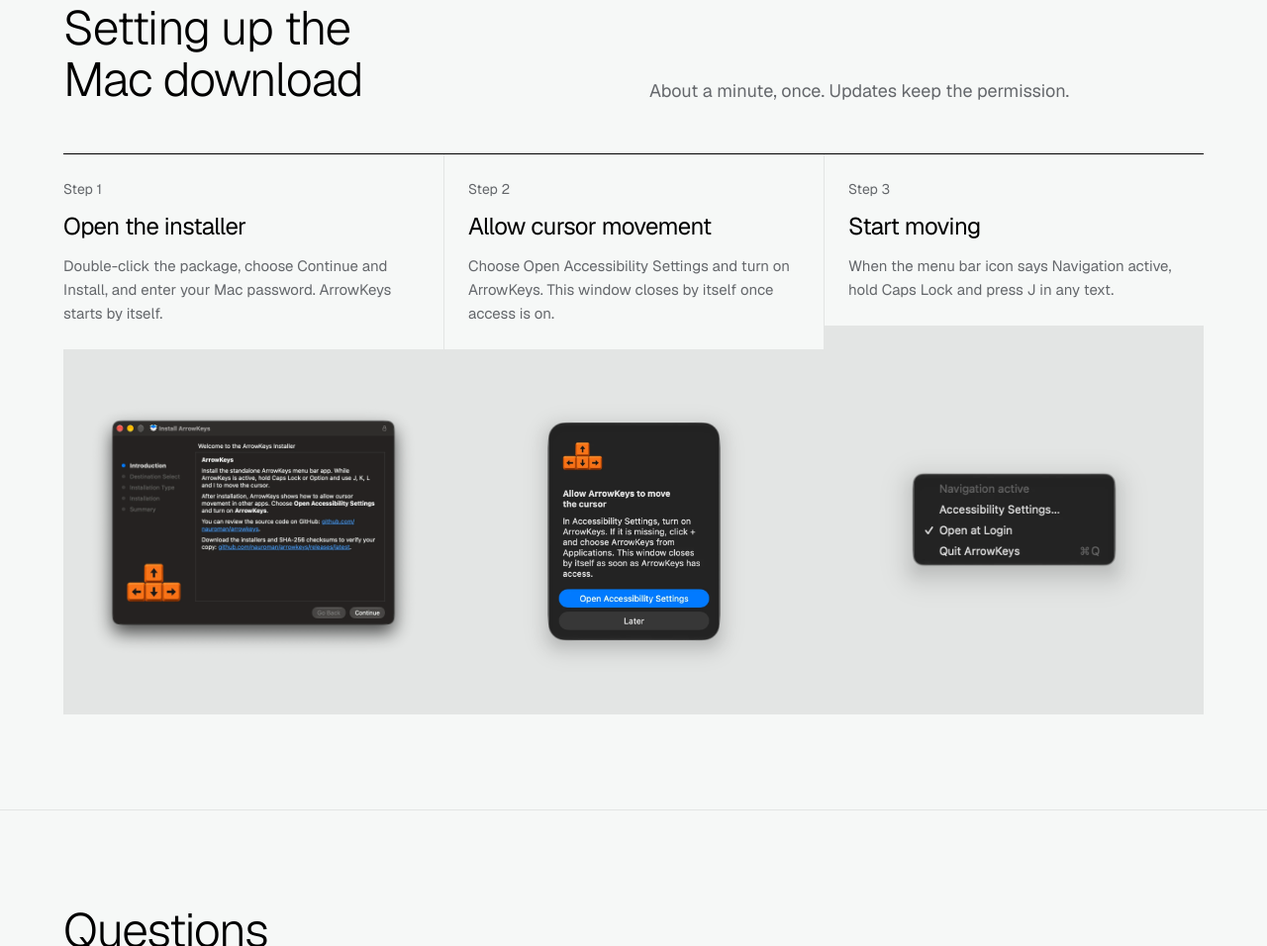
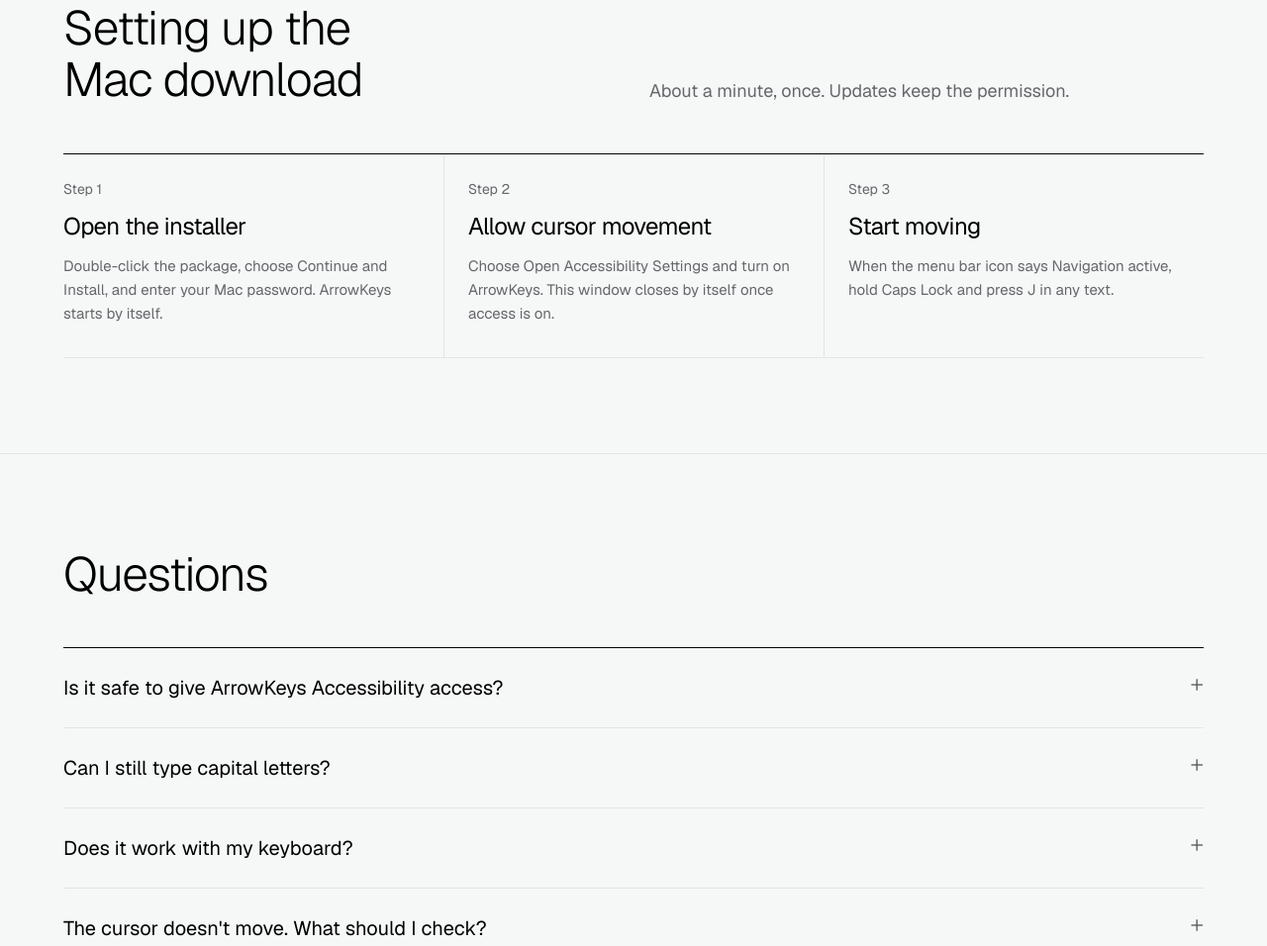
Before and after one commit to nauroman/arrowkeys, a plain HTML site: page docs/index.html in a window 1280 px wide. Shown: the part 2590-3546 px from the top of the page at 99% size. Drawn offline with nearby package versions, Linux system fonts and the light colour scheme.

Commit message:
Drop the screenshots from the website's Mac setup steps
The three steps now read as text in the ruled grid. The README keeps
its screenshots.

Co-Authored-By: Claude Opus 5.5 <noreply@anthropic.com>

```diff
--- a/docs/index.html
+++ b/docs/index.html
@@ -188,17 +188,15 @@
   /* Setup steps */
   .steps { display: grid; grid-template-columns: repeat(3, minmax(0, 1fr)); border-top: 1px solid var(--ink); }
   @media (max-width: 900px) { .steps { grid-template-columns: minmax(0, 1fr); } }
-  .step { display: grid; grid-template-rows: auto 1fr; border-bottom: 1px solid var(--hairline); min-width: 0; }
+  .step { display: grid; border-bottom: 1px solid var(--hairline); min-width: 0; }
   .steps .step + .step { border-left: 1px solid var(--hairline); }
   @media (max-width: 900px) { .steps .step + .step { border-left: 0; } }
-  .step-text { display: grid; gap: 8px; padding: var(--s-24) var(--s-24) var(--s-24) 0; }
+  .step-text { display: grid; gap: 8px; align-content: start; padding: var(--s-24) var(--s-24) var(--s-32) 0; }
   .steps .step + .step .step-text { padding-left: var(--s-24); }
   @media (max-width: 900px) { .steps .step + .step .step-text { padding-left: 0; } }
   .step-text .no { font-size: 14px; color: var(--muted); }
   .step-text h3 { font-size: 24px; font-weight: 400; }
   .step-text p { font-size: 15px; color: var(--muted); }
-  .shot { margin: 0; display: grid; place-items: center; min-height: 300px; padding: var(--s-24); background: var(--hairline); }
-  .shot img { max-height: 320px; width: auto; }
 
   /* Questions */
   .faq { border-top: 1px solid var(--ink); }
@@ -360,15 +358,12 @@
       <div class="steps">
         <div class="step">
           <div class="step-text"><span class="no">Step 1</span><h3>Open the installer</h3><p>Double-click the package, choose Continue and Install, and enter your Mac password. ArrowKeys starts by itself.</p></div>
-          <figure class="shot"><img src="images/mac-installer.webp" width="732" height="560" alt="The ArrowKeys installer welcome screen" loading="lazy"></figure>
         </div>
         <div class="step">
           <div class="step-text"><span class="no">Step 2</span><h3>Allow cursor movement</h3><p>Choose Open Accessibility Settings and turn on ArrowKeys. This window closes by itself once access is on.</p></div>
-          <figure class="shot"><img src="images/mac-access-guide.webp" width="410" height="482" alt="ArrowKeys asks to allow cursor movement, with an Open Accessibility Settings button" loading="lazy"></figure>
         </div>
         <div class="step">
           <div class="step-text"><span class="no">Step 3</span><h3>Start moving</h3><p>When the menu bar icon says Navigation active, hold Caps Lock and press J in any text.</p></div>
-          <figure class="shot"><img src="images/mac-menu.webp" width="383" height="256" alt="ArrowKeys menu: Navigation active, Accessibility Settings, Open at Login, Quit ArrowKeys" loading="lazy"></figure>
         </div>
       </div>
     </div>
```
